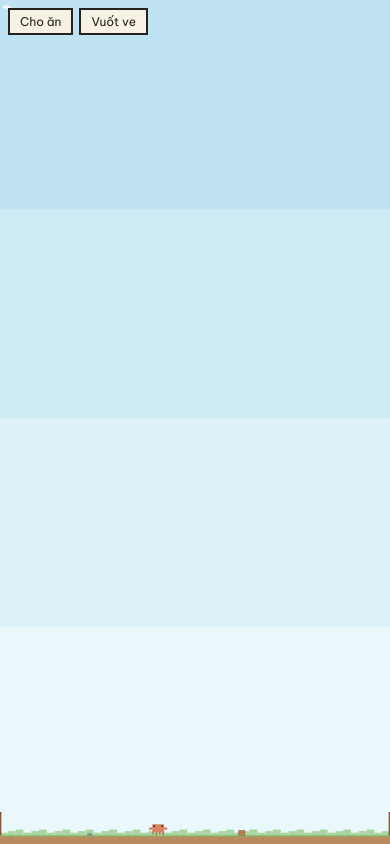
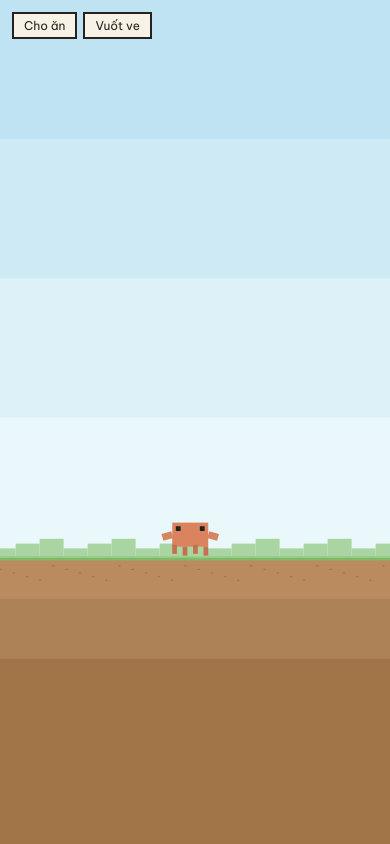
Before and after one commit to jin3107/clawd-pet, a website built with Vite: page activity/index.html in a window 390 px wide. Built offline with nearby package versions, Linux system fonts and the light colour scheme.

Commit message:
Make the Activity usable on phones: camera follow, min pet size, portrait ground, safe-area HUD

```diff
--- a/activity/src/engine/yard-layout.ts
+++ b/activity/src/engine/yard-layout.ts
@@ -19,10 +19,10 @@ export function createYard(): Yard {
 }
 
 /** Mutates in place: PetBrain and the drawing code hold the same Yard object. */
-export function layoutYard(yard: Yard, height: number): void {
+export function layoutYard(yard: Yard, height: number, groundY = height - GROUND_BAND): void {
   yard.width = WORLD_WIDTH;
   yard.height = height;
-  yard.groundY = height - GROUND_BAND;
+  yard.groundY = groundY;
   const [rock, crate] = yard.obstacles;
   rock.x = Math.round(WORLD_WIDTH * 0.23 - rock.w / 2);
   crate.x = Math.round(WORLD_WIDTH * 0.62 - crate.w / 2);
--- a/activity/src/game.ts
+++ b/activity/src/game.ts
@@ -11,6 +11,10 @@ import { Hud } from './ui/hud';
 import { drawFood, drawYard } from './yard/yard';
 
 const MAX_FRAME_MS = 250;
+// Below this many CSS px per world unit the pet would be unreadably small (phones), so the camera zooms in
+// and follows the pet instead of fitting the whole 2000-wide world on screen.
+const MIN_SCALE = 0.6;
+const CAMERA_RATE = 6;
 const CLICK_SLOP = 4;
 const HEAD_GAP = 2;
 const GREETING_MS = 6000;
@@ -32,6 +36,9 @@ export class Game {
   private local: LocalSource;
   private net: NetSource | null = null;
   private scale = 1;
+  private camX = 0;
+  private visibleW = WORLD_WIDTH;
+  private dpr = 1;
   private last = 0;
   private downAt: { x: number; y: number; head: boolean } | null = null;
   private hovering = false;
@@ -94,14 +101,18 @@ export class Game {
     this.local = new LocalSource(this.yard, SPRITE_META[next.id]);
   }
 
-  // The world is always WORLD_WIDTH wide so every client and the server agree on geometry;
-  // only the sky height follows the frame. `scale` is CSS px per world unit.
+  // The world is always WORLD_WIDTH wide so every client and the server agree on geometry; only the sky height
+  // follows the frame. `scale` is CSS px per world unit; on narrow frames the camera shows a window of the world.
   private resize(): void {
     const cssW = Math.max(1, window.innerWidth);
     const cssH = Math.max(1, window.innerHeight);
-    const dpr = window.devicePixelRatio || 1;
-    this.scale = cssW / WORLD_WIDTH;
-    layoutYard(this.yard, cssH / this.scale);
+    this.dpr = window.devicePixelRatio || 1;
+    this.scale = Math.max(cssW / WORLD_WIDTH, MIN_SCALE);
+    this.visibleW = cssW / this.scale;
+    const height = cssH / this.scale;
+    // On a tall portrait frame, put the ground about two thirds down rather than leaving the pet at the very bottom.
+    const portrait = cssH > cssW * 1.2;
+    layoutYard(this.yard, height, portrait ? Math.round(height * 0.66) : undefined);
     this.source.relayout();
     this.local.relayout();
 
@@ -109,14 +120,25 @@ export class Game {
       el.style.width = `${cssW}px`;
       el.style.height = `${cssH}px`;
     }
-    this.canvas.width = Math.round(cssW * dpr);
-    this.canvas.height = Math.round(cssH * dpr);
-    this.ctx.setTransform(this.canvas.width / this.yard.width, 0, 0, this.canvas.height / this.yard.height, 0, 0);
+    this.canvas.width = Math.round(cssW * this.dpr);
+    this.canvas.height = Math.round(cssH * this.dpr);
+  }
+
+  private updateCamera(centerX: number, dtMs: number): void {
+    const maxCam = Math.max(0, WORLD_WIDTH - this.visibleW);
+    if (maxCam === 0) {
+      this.camX = 0;
+      return;
+    }
+    // Held still while a drag is in progress, otherwise the pointer and the camera chase each other.
+    if (this.downAt) return;
+    const target = Math.min(Math.max(centerX - this.visibleW / 2, 0), maxCam);
+    this.camX += (target - this.camX) * (1 - Math.exp((-dtMs / 1000) * CAMERA_RATE));
   }
 
   private toYard(e: PointerEvent): { x: number; y: number } {
     const r = this.canvas.getBoundingClientRect();
-    return { x: ((e.clientX - r.left) / r.width) * this.yard.width, y: ((e.clientY - r.top) / r.height) * this.yard.height };
+    return { x: (e.clientX - r.left) / this.scale + this.camX, y: (e.clientY - r.top) / this.scale };
   }
 
   private bindPointer(): void {
@@ -201,7 +223,10 @@ export class Game {
     src.update(dt);
     const v = src.view();
 
+    this.updateCamera(v.x + this.sprite.flipAxisX, dt);
     const { ctx } = this;
+    const k = this.dpr * this.scale;
+    ctx.setTransform(k, 0, 0, k, -this.camX * k, 0);
     drawYard(ctx, this.yard, now);
     this.renderer.setTags(v.tags, now);
     this.renderer.draw(ctx, Math.round(v.x), Math.round(v.y), v.facing, now);
@@ -209,7 +234,7 @@ export class Game {
 
     this.syncBubble(v.careText, t);
     if (this.bubble.visible) {
-      const cx = (v.x + this.sprite.flipAxisX) * this.scale;
+      const cx = (v.x + this.sprite.flipAxisX - this.camX) * this.scale;
       this.bubble.place(cx, v.y * this.scale - HEAD_GAP, this.stage.clientWidth);
     }
 
--- a/activity/src/style.css
+++ b/activity/src/style.css
@@ -128,3 +128,19 @@ body {
   background: var(--ink);
   pointer-events: none;
 }
+
+#hud {
+  top: calc(env(safe-area-inset-top, 0px) + 12px);
+  left: calc(env(safe-area-inset-left, 0px) + 12px);
+}
+
+@media (pointer: coarse) {
+  #hud button {
+    padding: 8px 14px;
+    font-size: 14px;
+  }
+
+  #presence {
+    font-size: 14px;
+  }
+}
--- a/activity/src/yard/yard.ts
+++ b/activity/src/yard/yard.ts
@@ -82,6 +82,11 @@ export function drawYard(
   ctx.fillStyle = '#A27549';
   for (let x = 8; x < w; x += 22) ctx.fillRect(x + ((x * 7) % 11), groundY + 14 + ((x * 3) % 5) * 6, 4, 2);
 
+  ctx.fillStyle = '#AE8257';
+  ctx.fillRect(0, groundY + 70, w, h - groundY - 70);
+  ctx.fillStyle = '#A27549';
+  ctx.fillRect(0, groundY + 170, w, h - groundY - 170);
+
   for (const o of yard.obstacles) drawObstacle(ctx, o, groundY);
 
   const postH = Math.min(120, groundY - 10);
```
